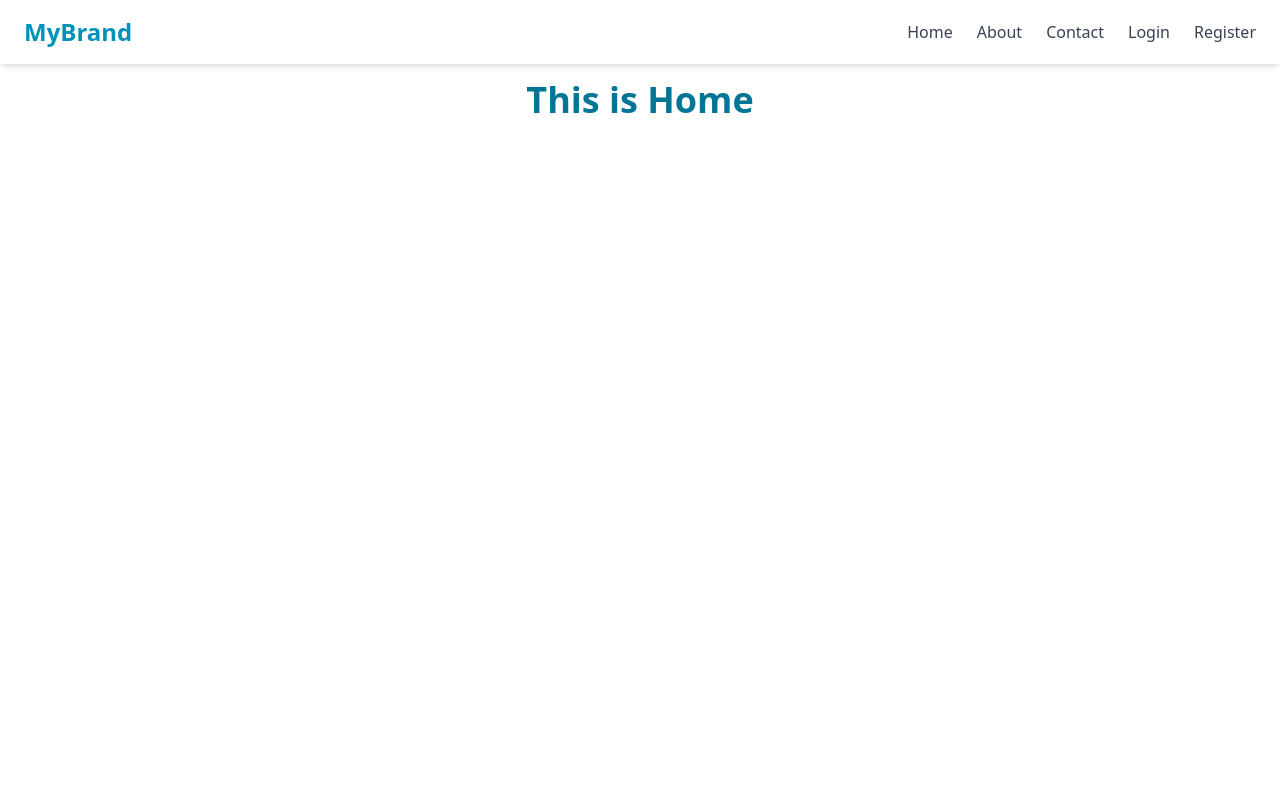
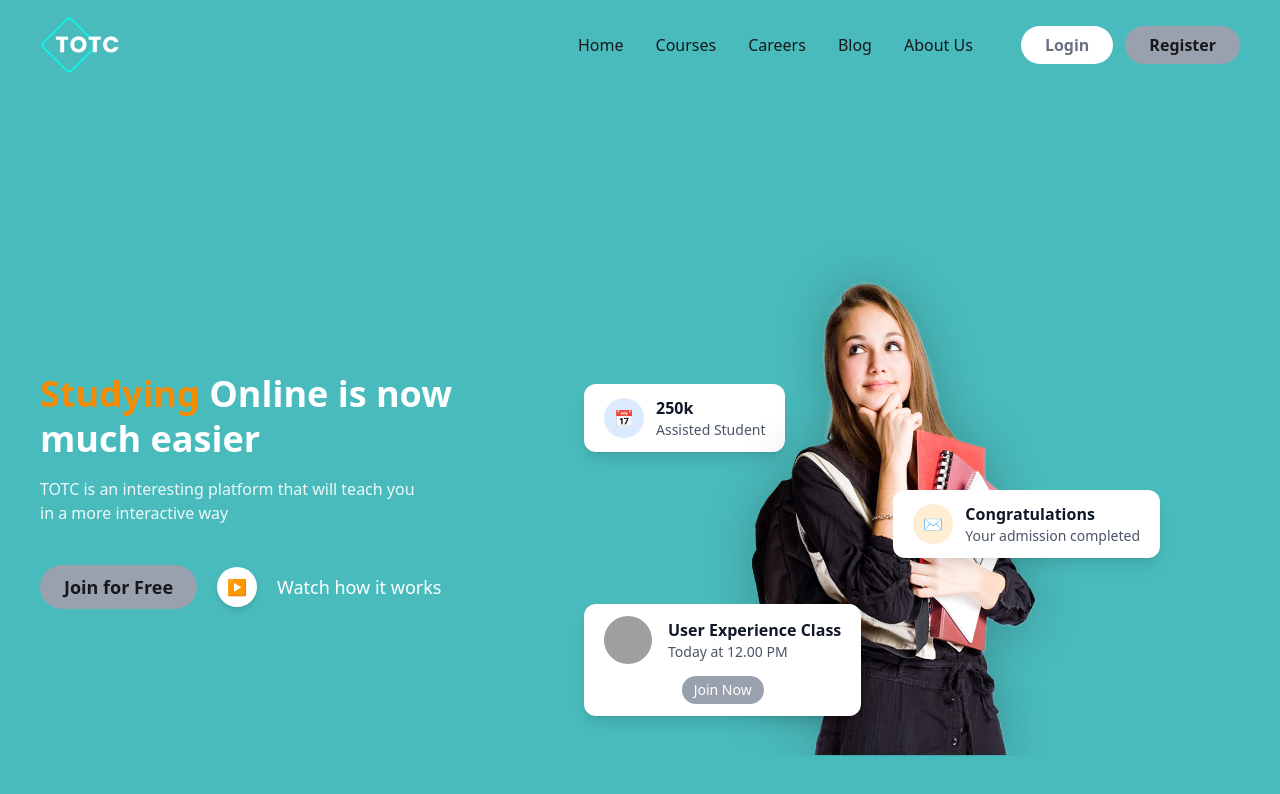
Before and after one commit to bharatroy4D/educational-plan, a React (Vite) app: page / in a window 1280 px wide. Shown: the top 794 px of the page. Built offline with nearby package versions, Linux system fonts and the light colour scheme; grey boxes are pictures that could not be loaded.

Commit message:
Banner section of design complite

```diff
--- a/src/layout/Root.jsx
+++ b/src/layout/Root.jsx
@@ -1,11 +1,12 @@
 import React from 'react';
-import Header from '../shared/Header/Header';
 import { Outlet } from 'react-router-dom';
+import Navbar from '../shared/Navbar/Navbar';
 
 const Root = () => {
     return (
         <div>
-            <Header />
+
+            <Navbar />
             <Outlet />
         </div>
     );
--- /dev/null
+++ b/src/pages/Blog/Blog.jsx
@@ -0,0 +1,11 @@
+import React from 'react';
+
+const Blog = () => {
+    return (
+        <div>
+
+        </div>
+    );
+};
+
+export default Blog;
--- /dev/null
+++ b/src/pages/about/About.jsx
@@ -0,0 +1,11 @@
+import React from 'react';
+
+const About = () => {
+    return (
+        <div>
+            this is about
+        </div>
+    );
+};
+
+export default About;
--- a/src/pages/abouts/Abouts.jsx
+++ /dev/null
@@ -1,11 +0,0 @@
-import React from 'react';
-
-const Abouts = () => {
-    return (
-        <div>
-            <h1 className='text-red-400 font-bold text-center text-4xl py-4'>This is Abouts</h1>
-        </div>
-    );
-};
-
-export default Abouts;
--- /dev/null
+++ b/src/pages/careers/Careers.jsx
@@ -0,0 +1,11 @@
+import React from 'react';
+
+const Careers = () => {
+    return (
+        <div>
+
+        </div>
+    );
+};
+
+export default Careers;
--- a/src/pages/contacts/Contacts.jsx
+++ /dev/null
@@ -1,11 +0,0 @@
-import React from 'react';
-
-const Contacts = () => {
-    return (
-        <div>
-            <h1 className='text-amber-400 font-bold text-center text-4xl py-4'>This is Contacts</h1>
-        </div>
-    );
-};
-
-export default Contacts;
--- /dev/null
+++ b/src/pages/courses/Courses.jsx
@@ -0,0 +1,11 @@
+import React from 'react';
+
+const Courses = () => {
+    return (
+        <div>
+
+        </div>
+    );
+};
+
+export default Courses;
--- a/src/pages/home/Home.jsx
+++ b/src/pages/home/Home.jsx
@@ -1,9 +1,10 @@
 import React from 'react';
+import Banner from './banner/Banner';
 
 const Home = () => {
     return (
         <div>
-            <h1 className='text-cyan-700 font-bold text-center text-4xl py-4'>This is Home</h1>
+            <Banner />
         </div>
     );
 };
--- /dev/null
+++ b/src/pages/home/banner/Banner.jsx
@@ -0,0 +1,84 @@
+import React from "react";
+import girl from "../../../assets/lovely-teenage-girl.png";
+
+const Banner = () => {
+    return (
+        <section className="w-full h-screen bg-[#49BBBD] flex items-center justify-between px-10 relative overflow-hidden">
+            {/* Parent Container */}
+            <div className="container mx-auto flex flex-col md:flex-row items-center gap-10 relative">
+
+                {/* Banner Content */}
+                <div className="w-full md:w-2/5 flex flex-col justify-center gap-4 z-10">
+                    <h1 className="text-3xl md:text-4xl font-bold leading-tight text-white">
+                        <span className="text-[#F48C06]">Studying</span> Online is now much easier
+                    </h1>
+
+                    <p className="font-sans text-white/90 w-full md:w-96">
+                        TOTC is an interesting platform that will teach you in a more interactive way
+                    </p>
+
+                    <div className="flex flex-wrap items-center gap-5 mt-6">
+                        <button className="bg-gray-400 hover:bg-gray-500 transition rounded-full text-lg font-semibold px-6 py-2">
+                            Join for Free
+                        </button>
+                        <div className="w-10 h-10 rounded-full bg-white flex items-center justify-center shadow-md">
+                            ▶
+                        </div>
+                        <p className="text-white text-lg">Watch how it works</p>
+                    </div>
+                </div>
+
+                {/* Banner Image with Floating Cards */}
+                <div className="w-[60%] md:w-3/5 relative flex justify-center">
+                    <img src={girl} alt="girl" className="w-[400px] relative z-10" />
+
+                    {/* Floating Card - Top Left */}
+                    <div className="absolute top-40 left-10 bg-white px-5 py-3 rounded-xl shadow-lg flex items-center gap-3">
+                        <div className="w-10 h-10 bg-blue-100 rounded-full flex items-center justify-center">
+                            📅
+                        </div>
+                        <div>
+                            <h3 className="font-bold text-gray-900">250k</h3>
+                            <p className="text-gray-600 text-sm">Assisted Student</p>
+                        </div>
+                    </div>
+
+                    {/* Floating Card - Middle Right */}
+                    <div className="absolute z-20 top-1/2 right-20 bg-white px-5 py-3 rounded-xl shadow-lg flex items-center gap-3">
+                        <div className="w-10 h-10 bg-orange-100 rounded-full flex items-center justify-center">
+                            ✉️
+                        </div>
+                        <div>
+                            <h3 className="font-bold text-gray-900">Congratulations</h3>
+                            <p className="text-gray-600 text-sm">Your admission completed</p>
+                        </div>
+                    </div>
+
+                    {/* Floating Card - Bottom Left */}
+                    <div className="absolute z-20 bottom-10 left-10 bg-white px-5 py-3 rounded-xl shadow-lg flex items-center gap-3">
+
+                        <div className="flex flex-col items-center">
+                            <div className="flex items-center gap-4">
+                                <img
+                                    src="https://i.pravatar.cc/50"
+                                    className="w-12 h-12 rounded-full"
+                                    alt="user"
+                                />
+                                <div>
+                                    <h3 className="font-bold text-gray-900">User Experience Class</h3>
+                                    <p className="text-gray-600 text-sm">Today at 12.00 PM</p>
+                                </div>
+                            </div>
+                            <button className="mt-3 bg-gray-400 text-white px-3 py-1 rounded-full text-sm">
+                                Join Now
+                            </button>
+                        </div>
+                    </div>
+                </div>
+
+            </div>
+        </section>
+    );
+};
+
+export default Banner;
--- a/src/shared/Header/Header.jsx
+++ /dev/null
@@ -1,31 +0,0 @@
-import React from 'react';
-import { Link } from "react-router-dom";
-import { Menu } from "lucide-react";
-
-const Header = () => {
-    return (
-        <header className="bg-white shadow-md">
-            <div className="container mx-auto px-6 py-4 flex items-center justify-between">
-
-                {/* Logo */}
-                <h1 className="text-2xl font-bold text-cyan-600">MyBrand</h1>
-
-                {/* Desktop Menu */}
-                <nav className="hidden md:flex items-center gap-6 text-gray-700 font-medium">
-                    <Link to="/" className="hover:text-cyan-600 transition">Home</Link>
-                    <Link to="/abouts" className="hover:text-cyan-600 transition">About</Link>
-                    <Link to="/contacts" className="hover:text-cyan-600 transition">Contact</Link>
-                    <Link to="/login" className="hover:text-cyan-600 transition">Login</Link>
-                    <Link to="/register" className="hover:text-cyan-600 transition">Register</Link>
-                </nav>
-
-                {/* Mobile Icon */}
-                <div className="md:hidden">
-                    <Menu className="w-7 h-7 text-gray-700" />
-                </div>
-            </div>
-        </header>
-    );
-};
-
-export default Header;
--- /dev/null
+++ b/src/shared/Navbar/Navbar.jsx
@@ -0,0 +1,42 @@
+import React from 'react';
+import { Link } from "react-router-dom";
+import { Menu } from "lucide-react";
+import logo from '../../assets/logo.png'
+
+const Navbar = () => {
+    return (
+        <header className="bg-[#49BBBD]">
+            <div className="container mx-auto px-10 py-4 flex items-center justify-between">
+                {/* Logo */}
+                <img className='w-20 h-' src={logo} alt="logo" />
+                {/* Desktop Menu */}
+                <div className='flex justify-center items-center gap-12 font-sans'>
+                    <nav className="hidden md:flex items-center gap-8 font-medium">
+                        <Link to="/" className="hover:text-cyan-600 transition">Home</Link>
+                        <Link to="/courses" className="hover:text-cyan-600 transition">Courses</Link>
+                        <Link to="/careers" className="hover:text-cyan-600 transition">Careers</Link>
+                        <Link to="/blog" className="hover:text-cyan-600 transition">Blog</Link>
+                        <Link to="/about" className="hover:text-cyan-600 transition">About Us</Link>
+                    </nav>
+                    {/* button */}
+                    <div className='space-x-3 font-semibold font-sans'>
+                        <button>
+                            <Link to="/login" className="text-gray-500 transition bg-white rounded-full px-6 py-2 ">Login</Link>
+                        </button>
+                        <button>
+                            <Link to="/register" className="transition bg-gray-400 rounded-full px-6 py-2 ">Register</Link>
+                        </button>
+                    </div>
+                </div>
+
+
+                {/* Mobile Icon */}
+                <div className="md:hidden">
+                    <Menu className="w-7 h-7 text-gray-700" />
+                </div>
+            </div>
+        </header>
+    );
+};
+
+export default Navbar;
```
Also changed, not shown: src/route/route.jsx (+16 -6 lines), src/assets/logo.png (added), src/assets/lovely-teenage-girl.png (added).
